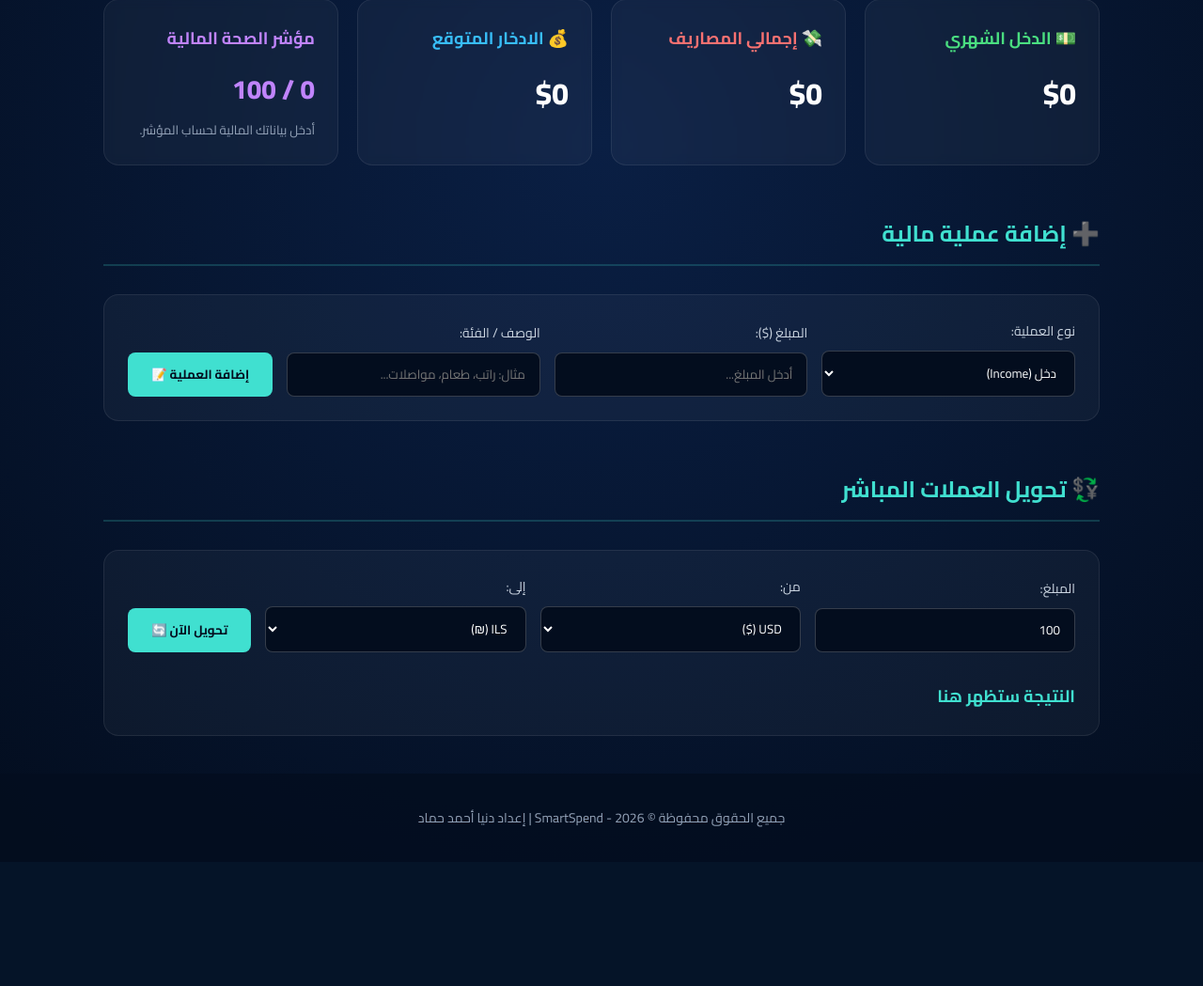
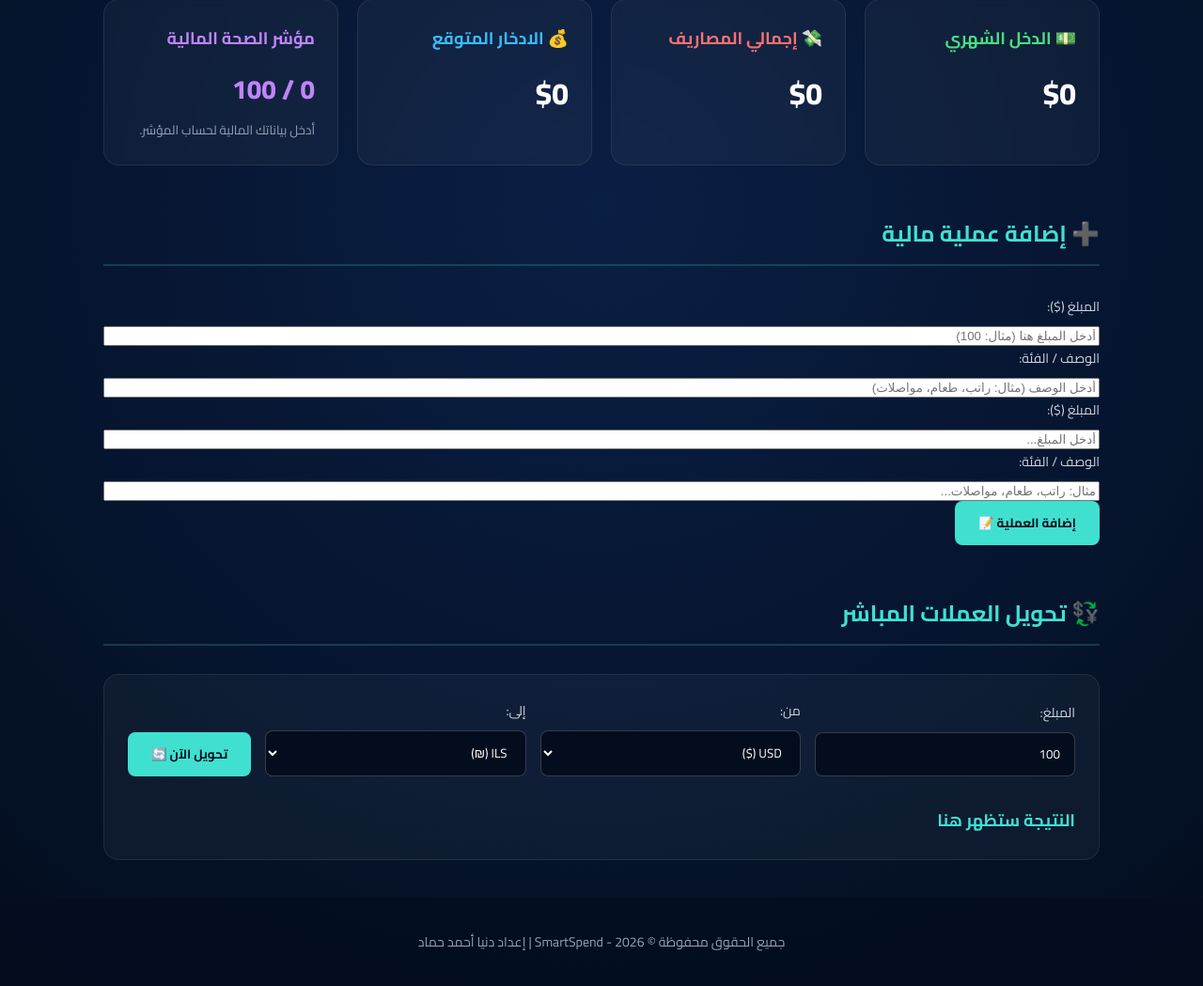
Before and after one commit to doniahammad20-cpu/SmartSpend, a Flask app: page / in a window 1280 px wide. Shown: the part 613-1662 px from the top of the page at 94% size. Before the commit the page ends 1493 px from the top, so only its background shows below. Run offline with Flask 3, Linux system fonts and the light colour scheme.

Commit message:
Update index.html

```diff
--- a/templates/index.html
+++ b/templates/index.html
@@ -68,14 +68,14 @@
         <!-- قسم إدخال المصاريف والدخل -->
         <section id="expenses" class="form-section">
             <h2 class="dashboard-header">➕ إضافة عملية مالية</h2>
-            <form id="finance-form" class="interactive-form">
-                <div class="form-group">
-                    <label>نوع العملية:</label>
-                    <select id="type">
-                        <option value="income">دخل (Income)</option>
-                        <option value="expense">مصروف (Expense)</option>
-                    </select>
-                </div>
+         <div class="form-group">
+    <label>المبلغ ($):</label>
+    <input type="number" id="amount" placeholder="أدخل المبلغ هنا (مثال: 100)" required>
+</div>
+<div class="form-group">
+    <label>الوصف / الفئة:</label>
+    <input type="text" id="description" placeholder="أدخل الوصف (مثال: راتب، طعام، مواصلات)" required>
+</div>
                 <div class="form-group">
                     <label>المبلغ ($):</label>
                     <input type="number" id="amount" placeholder="أدخل المبلغ..." required>
@@ -92,10 +92,10 @@
         <section id="converter" class="form-section">
             <h2 class="dashboard-header">💱 تحويل العملات المباشر</h2>
             <div class="interactive-form">
-                <div class="form-group">
-                    <label>المبلغ:</label>
-                    <input type="number" id="convert-amount" value="100">
-                </div>
+           <div class="form-group">
+    <label>المبلغ:</label>
+    <input type="number" id="convert-amount" placeholder="أدخل المبلغ للتحويل" value="100">
+</div>
                 <div class="form-group">
                     <label>من:</label>
                     <select id="from-currency">
```
